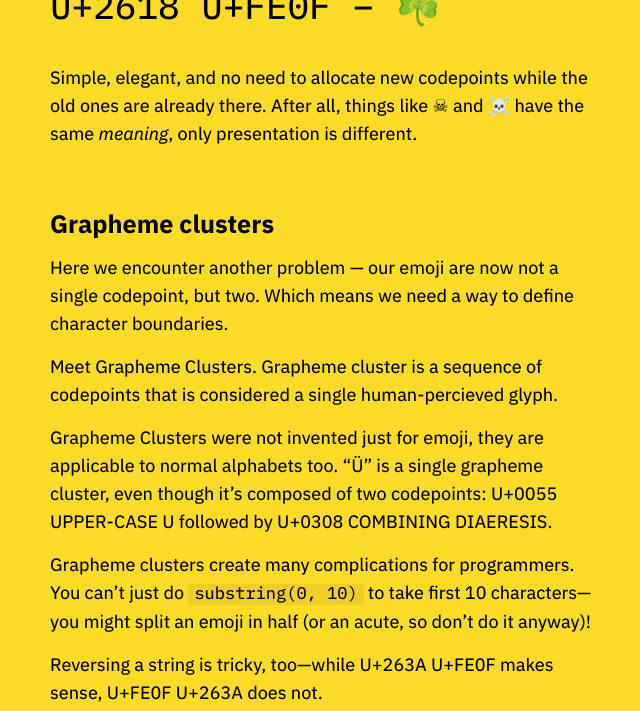
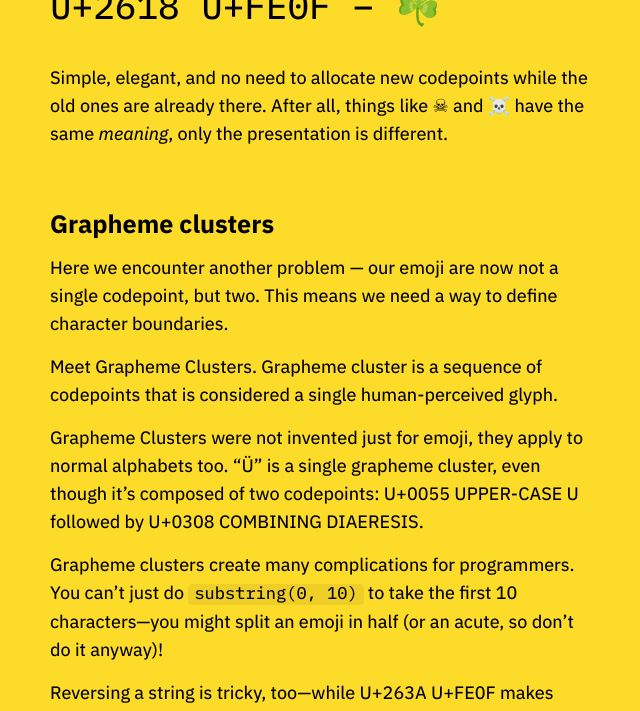
Before and after one commit to tonsky/tonsky.github.io, a Jekyll site: the page built from _posts/2021-03-24-emoji.md, in a window 1280 px wide and 1400 px high, scrolled down 6894 px. Shown: the top 711 px of the window, without its empty margins (319-959 px from the left). Built offline with Jekyll 4.4.1, drawn with Linux system fonts in a browser that asks for light colours; some of the changed text lies outside the part shown.

Commit message:
Emoji post published

```diff
--- a/_posts/2021-03-21-emoji.md
+++ b/_posts/2021-03-24-emoji.md
@@ -2,23 +2,22 @@
 layout: post
 title: "Emoji under the hood"
 category: blog
-summary: "Detailed look into all the machinery involved into rendering Emoji"
-draft: true
+summary: "Detailed look into all the machinery involved in rendering Emoji"
 ---
 
 <style>
   pre.large { font-size: 36px; line-height: 1.5em; background: transparent; margin: 0 -30px; }
 </style>
 
-For the past few weeks, I’ve been implementing emoji support for [Skija](https://github.com/jetbrains/skija). I thought it might be fun sharing a few nitty-gritty details of how this “biggest innovation in human communication since the invention of letter 🅰️” works under the hood.
+For the past few weeks, I’ve been implementing emoji support for [Skija](https://github.com/jetbrains/skija). I thought it might be fun sharing a few nitty-gritty details of how this “biggest innovation in human communication since the invention of the letter 🅰️” works under the hood.
 
 Warning: some emoji might not display as expected on your device. In that case, use this text version: ¯\\\_(ツ)\_/¯
 
 # Intro to Unicode
 
-As you might know, all text inside computers is encoded with numbers. One letter—one number. The most popular encoding we use is called Unicode, with two most popular variations called UTF-8 and UTF-16.
+As you might know, all text inside computers is encoded with numbers. One letter—one number. The most popular encoding we use is called Unicode, with the two most popular variations called UTF-8 and UTF-16.
 
-Unicode allocates 2²¹ (\~2 mil) characters, or codepoints. Sorry, programmers, but it’s not a multiply of 8 🤷. Out of those 2 millions, actually defined are \~150k characters.
+Unicode allocates 2²¹ (\~2 mil) characters called codepoints. Sorry, programmers, but it’s not a multiply of 8 🤷. Out of those 2 million, actually defined are \~150k characters.
 
 150k defined characters cover all the scripts used on 🌍, many dead languages, a lot of weird stuff like 𝔣𝔲𝔫𝔫𝔶 𝕝𝕖𝕥𝕥𝕖𝕣𝕤, sɹǝʇʇǝl uʍop-ǝpᴉsdn, GHz as one glyph: ㎓, “rightwards two-headed arrow with tail with double vertical stroke”: ⤘, seven-eyed monster: ꙮ, and a duck:
 
@@ -40,7 +39,7 @@
   <img src="./emoji_block.png">
 </figure>
 
-That’s why emoji behave like any other letter: they can be typed in a textfield, copied, pasted, rendered in a plain text document, embedded in a tweet etc. When you type “A”, computer sees U+0041. When you type “🌵”, computer sees U+1F335. Not much difference.
+That’s why emoji behave like any other letter: they can be typed in a text field, copied, pasted, rendered in a plain text document, embedded in a tweet, etc. When you type “A”, the computer sees U+0041. When you type “🌵”, the computer sees U+1F335. Not much difference.
 
 ## Emoji fonts
 
@@ -50,7 +49,7 @@
   <img src="./apple_color_emoji.png">
 </figure>
 
-Every OS comes with a single pre-installed font for emoji. On masOS/iOS, that’s Apple Color Emoji. Windows has Segoe UI Emoji, Android has Noto Color Emoji.
+Every OS comes with a single pre-installed font for emoji. On macOS/iOS, that’s Apple Color Emoji. Windows has Segoe UI Emoji, Android has Noto Color Emoji.
 
 As far as I can tell, Apple is a [bitmap font](https://docs.microsoft.com/en-us/typography/opentype/spec/cbdt) with 160×160 raster glyphs, Noto uses 128×128 bitmaps, and Segoe is a [vector color font](https://docs.microsoft.com/en-us/typography/opentype/spec/colr) 🆒.
 
@@ -64,7 +63,7 @@
 
 Now about the rendering. You don’t write your text in Apple Color Emoji or Segoe UI Emoji fonts (unless you are really young and pure at heart ❤️). So how can a text set in e.g. Helvetica include emoji?
 
-Well, with the same machinery that makes cyrillic text look ugly in Clubhose or on Medium: font fallbacks.
+Well, with the same machinery that makes Cyrillic text look ugly in Clubhouse or on Medium: font fallbacks.
 
 <figure>
   <img src="./cyrillics.png" style="height: 333px;">
@@ -116,17 +115,17 @@
 U+2618 U+FE0F – ☘️
 </pre>
 
-Simple, elegant, and no need to allocate new codepoints while the old ones are already there. After all, things like ☠︎ and ☠️ have the same _meaning_, only presentation is different.
+Simple, elegant, and no need to allocate new codepoints while the old ones are already there. After all, things like ☠︎ and ☠️ have the same _meaning_, only the presentation is different.
 
 ## Grapheme clusters
 
-Here we encounter another problem — our emoji are now not a single codepoint, but two. Which means we need a way to define character boundaries.
+Here we encounter another problem — our emoji are now not a single codepoint, but two. This means we need a way to define character boundaries.
 
-Meet Grapheme Clusters. Grapheme cluster is a sequence of codepoints that is considered a single human-percieved glyph.
+Meet Grapheme Clusters. Grapheme cluster is a sequence of codepoints that is considered a single human-perceived glyph.
 
-Grapheme Clusters were not invented just for emoji, they are applicable to normal alphabets too. “Ü” is a single grapheme cluster, even though it’s composed of two codepoints: U+0055 UPPER-CASE U followed by U+0308 COMBINING DIAERESIS.
+Grapheme Clusters were not invented just for emoji, they apply to normal alphabets too. “Ü” is a single grapheme cluster, even though it’s composed of two codepoints: U+0055 UPPER-CASE U followed by U+0308 COMBINING DIAERESIS.
 
-Grapheme clusters create many complications for programmers. You can’t just do `substring(0, 10)` to take first 10 characters—you might split an emoji in half (or an acute, so don’t do it anyway)!
+Grapheme clusters create many complications for programmers. You can’t just do `substring(0, 10)` to take the first 10 characters—you might split an emoji in half (or an acute, so don’t do it anyway)!
 
 Reversing a string is tricky, too—while U+263A U+FE0F makes sense, U+FE0F U+263A does not.
 
@@ -146,7 +145,7 @@
 
 Most human Emoji depict an abstract yellow person. When skin tone was added in 2015, instead of adding a new codepoint for each emoji and skin tone combination, only five new codepoints were added:  🏻🏼🏽🏾🏿 U+1F3FB..U+1F3FF.
 
-These are not supposed to be used on their own, but appended to the existing emoji. Together they form a ligature: 👋 (U+1F44B WAVING HAND SIGN) directly follwed by 🏽 (U+1F3FD MEDIUM SKIN TONE MODIFIER) becomes 👋🏽.
+These are not supposed to be used on their own but to be appended to the existing emoji. Together they form a ligature: 👋 (U+1F44B WAVING HAND SIGN) directly followed by 🏽 (U+1F3FD MEDIUM SKIN TONE MODIFIER) becomes 👋🏽.
 
 👋🏽 does not have its own codepoint (it’s a sequence of two: U+1F44B U+1F3FD), but it has its own unique look. With just five modifiers, \~280 human emojis got turned into 1680 variations. Here’re some dancers:
 
@@ -158,7 +157,7 @@
 
 But! If you add U+200D in between, magic happens: they turn into the one 👩‍🌾 woman farmer.
 
-U+200D is called ZERO-WIDTH JOINER, or ZWJ for short. It works similarly to what we saw with skin tone, but this time you can join two self-sufficient emoji into one. Not all combinations work, but many do, sometimes in a surprising ways!
+U+200D is called ZERO-WIDTH JOINER, or ZWJ for short. It works similarly to what we saw with skin tone, but this time you can join two self-sufficient emoji into one. Not all combinations work, but many do, sometimes in surprising ways!
 
 Some examples:
 
@@ -166,13 +165,19 @@
 👩 + ✈️ → 👩‍✈️
 👨 + 💻 → 👨‍💻
 👰 + ♂️ → 👰‍♂️
-👨 + 🦰 → 👨‍🦰
 🐻 + ❄️ → 🐻‍❄️
 🏴 + ☠️ → 🏴‍☠️
 🏳️ + 🌈 → 🏳️‍🌈
 </pre>
 
-Unfortunately, some emoji are NOT implemented as combinations with ZWJ. Missing opportunities:
+One weird inconsistency I’ve noticed is that hair color is done via ZWJ, while skin tone is just modifier emoji with no joiner. Why? Seriously, I am asking you: why? I have no clue.
+
+<pre class="large">
+👨 + 🏿 U+1F3FF → 👨🏿
+👨 + ZWJ + 🦰 → 👨‍🦰
+</pre>
+
+Unfortunately, some emoji are NOT implemented as combinations with ZWJ. I consider those missing opportunities:
 
 <pre class="large">
 👨 + 🦷 ≠ 🧛
@@ -201,9 +206,9 @@
 
 ## Flags
 
-Country flags are part of Unicode standard, but for some reason are not implemented on Windows. If you are reading this in a browser from Windows—I am sorry!
+Country flags are part of the Unicode standard, but for some reason are not implemented on Windows. If you are reading this in a browser from Windows—I am sorry!
 
-Flags don’t have dedicated codepoints. Instead, they are composed as two-letter ligatures.
+Flags don’t have dedicated codepoints. Instead, they are two-letter ligatures.
 
 <pre class="large">
 🇺 + 🇳 = 🇺🇳
@@ -213,7 +218,7 @@
 🇯 + 🇵 = 🇯🇵
 </pre>
 
-They don’t use real letters, though, instead “regional indicator symbol letter” alphabet is used (U+1F1E6..1F1FF). These letters are not used for anything but composing flags.
+They don’t use real letters, though. Instead, the “regional indicator symbol letter” alphabet is used (U+1F1E6..1F1FF). These letters are not used for anything but composing flags.
 
 What happens if you put together two random letters? Not much: 🇽🇾 (except that text editing starts to behave strange).
 
@@ -253,9 +258,9 @@
 
 ## Unicode updates
 
-Unicode is updated every year, and emoji are a major part of each release. E.g. in Unicode 13 (March 2020) 55 new Emoji were added.
+Unicode is updated every year, and emoji are a major part of each release. E.g. in Unicode 13 (March 2020), 55 new Emoji were added.
 
-At the moment of writing neither latest macOS (11.2.3) nor iOS (14.4.1) support emoji from Unicode 13 like
+At the moment of writing neither the latest macOS (11.2.3) nor iOS (14.4.1) support emoji from Unicode 13 like
 
 <pre class="large">😮‍💨, ❤️‍🔥, 🧔‍♀ or 👨🏻‍❤️‍💋‍👨🏼</pre>
 
@@ -290,11 +295,11 @@
 = 🚵🏻‍♀️ Woman Mountain Biking: Light Skin Tone
 </pre>
 
-If you are a programmer, remember to always use ICU library to:
+If you are a programmer, remember to always use the ICU library to:
 
 - extract a substring,
 - measure string length,
-- reverse string.
+- reverse a string.
 
 The keyword to google is “Grapheme Cluster”. It applies to emoji, to diacritics in Western languages, to Indic and Korean scripts, so please be aware.
 
```
Also changed, not shown: other parts of _posts/2021-03-24-emoji.md (+2 -2 lines).
